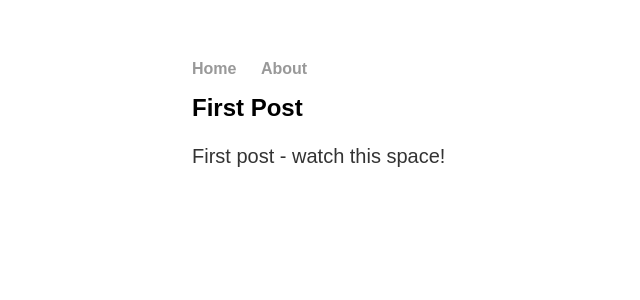
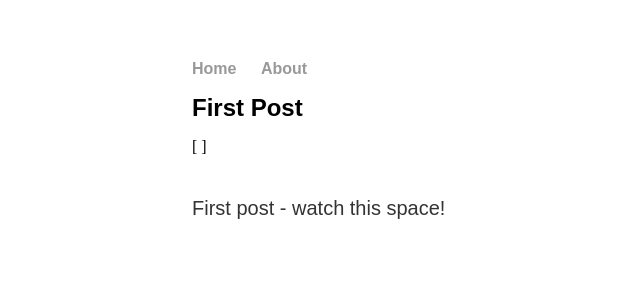
Before and after one commit to georgeball95/georgeball95.github.io, a Jekyll site: the page built from _posts/2020-08-16-hank-quinlan-site-launched.md, in a window 1280 px wide. Shown: the top 300 px of the page, without its empty margins (0-640 px from the left). Built offline with Jekyll 4.4.1, drawn with Linux system fonts in a browser that asks for light colours.

Commit message:
Update post.html

```diff
--- a/_layouts/post.html
+++ b/_layouts/post.html
@@ -3,7 +3,13 @@ layout: default
 ---
 <h1>{{ page.title }}</h1>
 <p{{ page.date | date_to_string }}</p>
-
+<span>[
+  {% for tag in page.tags %}
+    {% capture tag_name %}{{ tag }}{% endcapture %}
+    <a href="/tag/{{ tag_name }}"><code class="highligher-rouge"><nobr>{{ tag_name }}</nobr></code>&nbsp;</a>
+  {% endfor %}
+]</span>
+<br></br>
 <div class="post">
   {{ content }}
 </div>
```
